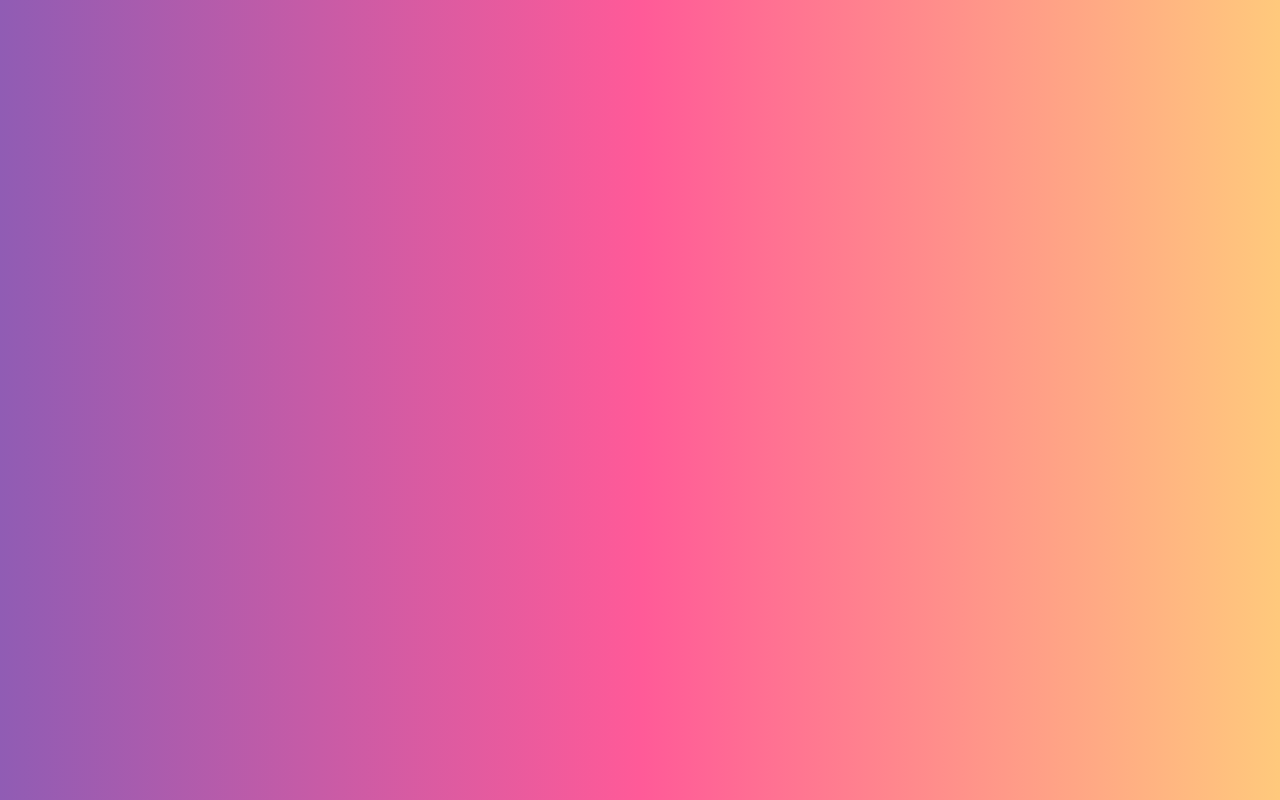
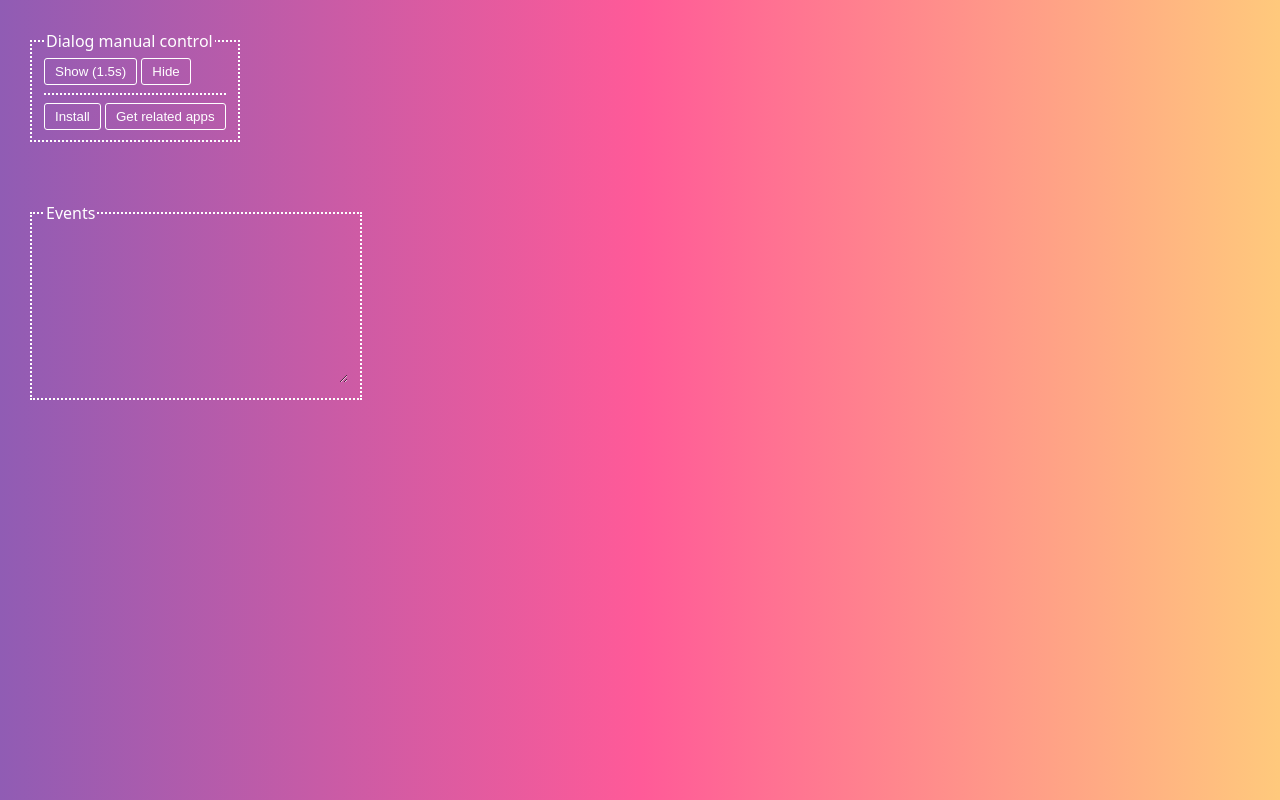
Before and after one commit to khmyznikov/pwa-install, a website: page public/index.html in a window 1280 px wide. Drawn offline with Linux system fonts and the light colour scheme; files whose address does not match are found by name.

Commit message:
Start to add manual control polygon

```diff
--- a/public/index.html
+++ b/public/index.html
@@ -31,15 +31,49 @@
 		}
 	</script>
 
+	<section class="control-panel">
+		<fieldset>
+			<legend>
+				Dialog manual control
+			</legend>
+			<button onclick="setTimeout(pwaInstall.showDialog, 1500)">Show (1.5s)</button>
+			<button onclick="pwaInstall.hideDialog()">Hide</button><br><hr>
+			<button onclick="pwaInstall.install()">Install</button>
+			<button onclick="getRelated()">Get related apps</button>
+		</fieldset>
+		<fieldset>
+			<legend>
+				Events
+			</legend>
+			<textarea readonly id="events-area" rows="10">
+
+			</textarea>
+		</fieldset>
+	</section>
+
 	<pwa-install id="pwa-install" manifest-url="manifest.json"></pwa-install>
 
 	<script type="text/javascript">
 		var pwaInstall = document.getElementById("pwa-install");
 
-		pwaInstall.addEventListener('pwa-install-success-event', (event) => {console.log(event.detail.message)});
-		pwaInstall.addEventListener('pwa-install-fail-event', (event) => {console.log(event.detail.message)});
-		pwaInstall.addEventListener('pwa-user-choice-result-event', (event) => {console.log(event.detail.message)});
-		pwaInstall.addEventListener('pwa-install-available-event', (event) => {console.log(event.detail.message)});
+		document.getElementById('events-area').value = "";
+		const logMessage = (message) => {
+			console.log(message);
+			document.getElementById('events-area').value+=`>: ${message}\r\n`;
+		}
+
+		const getRelated = () => {
+			pwaInstall.getInstalledRelatedApps().then(
+				(result) => {
+					logMessage(result.toString() || 'None');
+				}
+			)
+		}
+
+		pwaInstall.addEventListener('pwa-install-success-event', (event) => {logMessage(event.detail.message)});
+		pwaInstall.addEventListener('pwa-install-fail-event', (event) => {logMessage(event.detail.message)});
+		pwaInstall.addEventListener('pwa-user-choice-result-event', (event) => {logMessage(event.detail.message)});
+		pwaInstall.addEventListener('pwa-install-available-event', (event) => {logMessage(event.detail.message)});
 	</script>
 </body>
 
--- a/public/style.css
+++ b/public/style.css
@@ -3,3 +3,42 @@ html{
     width: 100%;
     height: 100%;
 }
+body{
+    height: 100%;
+    margin: 0;
+}
+.control-panel{
+    font-family: system-ui, -apple-system, 'HelveticaNeue', BlinkMacSystemFont, "Roboto", "Segoe UI";
+
+    display: flex;
+    flex-direction: column;
+    align-items: flex-start;
+}
+.control-panel fieldset{
+    color: #fff;
+    margin: 30px;
+    border-color: #FFF;
+    border-style: dotted;
+}
+.control-panel textarea{
+    color: #fff;
+    background: transparent;
+    min-width: 300px;
+    border: transparent;
+}
+.control-panel button{
+    background: transparent;
+    color: #fff;
+    border-radius: 3px;
+    border: 1px solid #fff;
+
+    padding: 5px 10px;
+}
+.control-panel button:hover{
+    background-color: rgba(255, 255, 255, 0.5);
+}
+
+.control-panel hr{
+    border: 2px dotted #fff;
+    border-bottom: none;
+}
```
